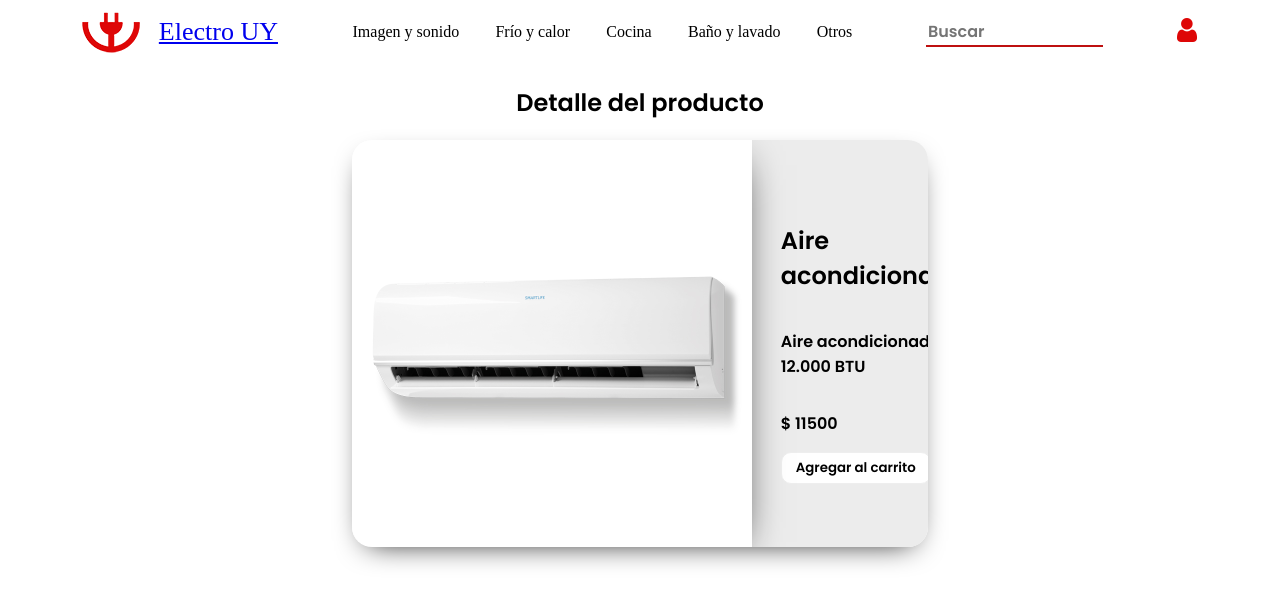
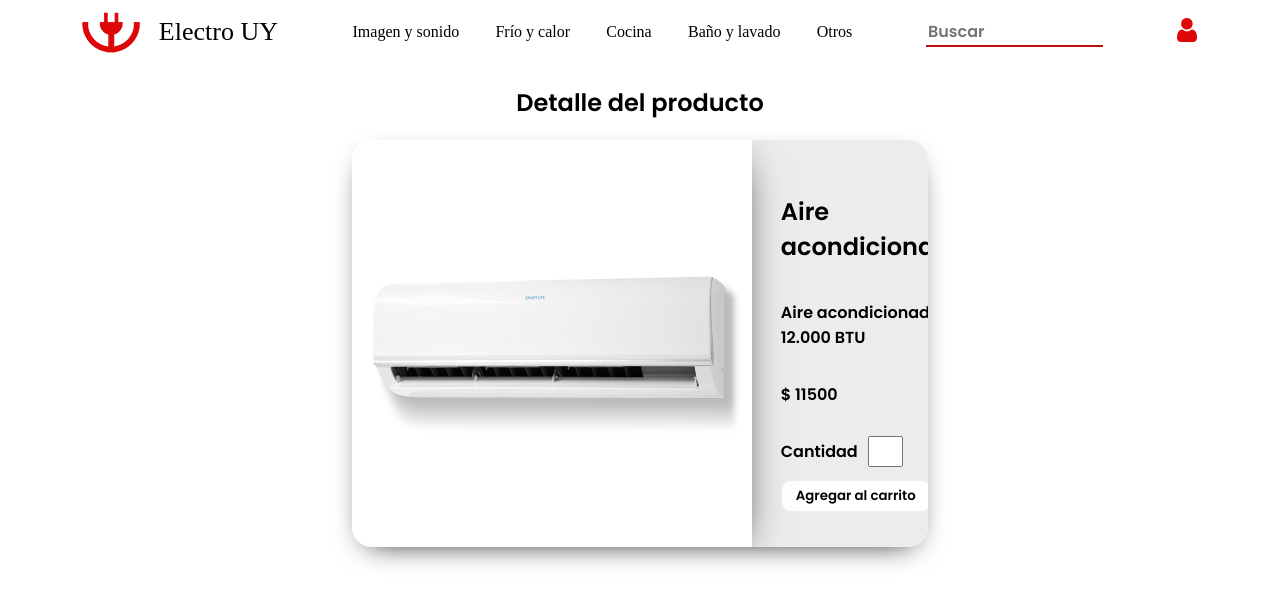
Before and after one commit to ValentinRomero22/CODER-ElectroUy_React, a React (Create React App) app: page /detalle/1 in a window 1280 px wide. Shown: the top 604 px of the page. Built offline with nearby package versions, Linux system fonts and the light colour scheme; a web font is replaced by a local one.

Commit message:
contador 14/06

```diff
--- /dev/null
+++ b/src/components/counter/Counter.js
@@ -0,0 +1,24 @@
+import { useState } from "react"
+
+const Counter = () =>{
+    const incrementar = () =>{
+
+    }
+
+    const decrementar = () =>{
+
+    }
+
+    return(
+        <div className='contador'>
+            <p>Cantidad</p>
+            <input type='number'></input>
+            {/* <div>
+                <button className="boton"></button>
+                <button className="boton" onClick={() => onAdd(quantity)}>Agregar al carrito</button>
+            </div> */}
+       </div>
+    )
+}
+
+export default Counter
--- a/src/components/itemDetail/ItemDetail.js
+++ b/src/components/itemDetail/ItemDetail.js
@@ -1,6 +1,6 @@
-import Item from "../item/Item"
 import { Link } from "react-router-dom"
 import BasketButton from "../buttons/BasketButton"
+import Counter from "../counter/Counter"
 
 const ItemDetail = ({ nombre, precio, descripcion, imagen}) =>{
     return(
@@ -14,9 +14,12 @@ const ItemDetail = ({ nombre, precio, descripcion, imagen}) =>{
                         <h2>{nombre}</h2>
                         <p>{descripcion}</p>
                         <p>$ {precio}</p>
+
+                            <Counter/>
+
                         <div className="contenedor-boton-agregar">
                             <Link to=''>
-                            <BasketButton/>
+                                <BasketButton/>
                             </Link>
                         </div>
                     </div>
--- /dev/null
+++ b/src/sass/_contador.scss
@@ -0,0 +1,12 @@
+.contador{
+    display: flex;
+    align-items: center;
+
+    input{
+        width: 15%;
+        height: max-content;
+        margin-left: 10px;
+        font-family: $fuente;
+        font-size: 16px;
+    }
+}
--- a/src/sass/_general.scss
+++ b/src/sass/_general.scss
@@ -7,6 +7,7 @@ body{
     font-family: $fuente;
     box-sizing: border-box;
     text-align: center;
+    overflow-y: scroll;
 }
 
 h1{
--- a/src/sass/_navbar.scss
+++ b/src/sass/_navbar.scss
@@ -19,6 +19,7 @@ header{
             h1{
                 font-size: 26px;
                 font-weight: normal;
+                color: $color-negro;
             }
         }
 
@@ -26,10 +27,14 @@ header{
             max-width: 62px;
             max-height: 45px;
         }
+
+        a{
+            text-decoration: none;
+        }
     }
 
     nav{
-        z-index: 1;
+        z-index: 100;
         width: 50%;
 
         .menu-horizontal{
@@ -63,6 +68,7 @@ header{
             display: none;
             list-style: none;
             background-color: $color-blanco;
+            padding: 0px;
 
             li{
 
--- a/src/sass/app.scss
+++ b/src/sass/app.scss
@@ -4,3 +4,4 @@
 @import "navbar";
 @import "catalogo";
 @import "detalleProducto";
+@import "contador";
```
